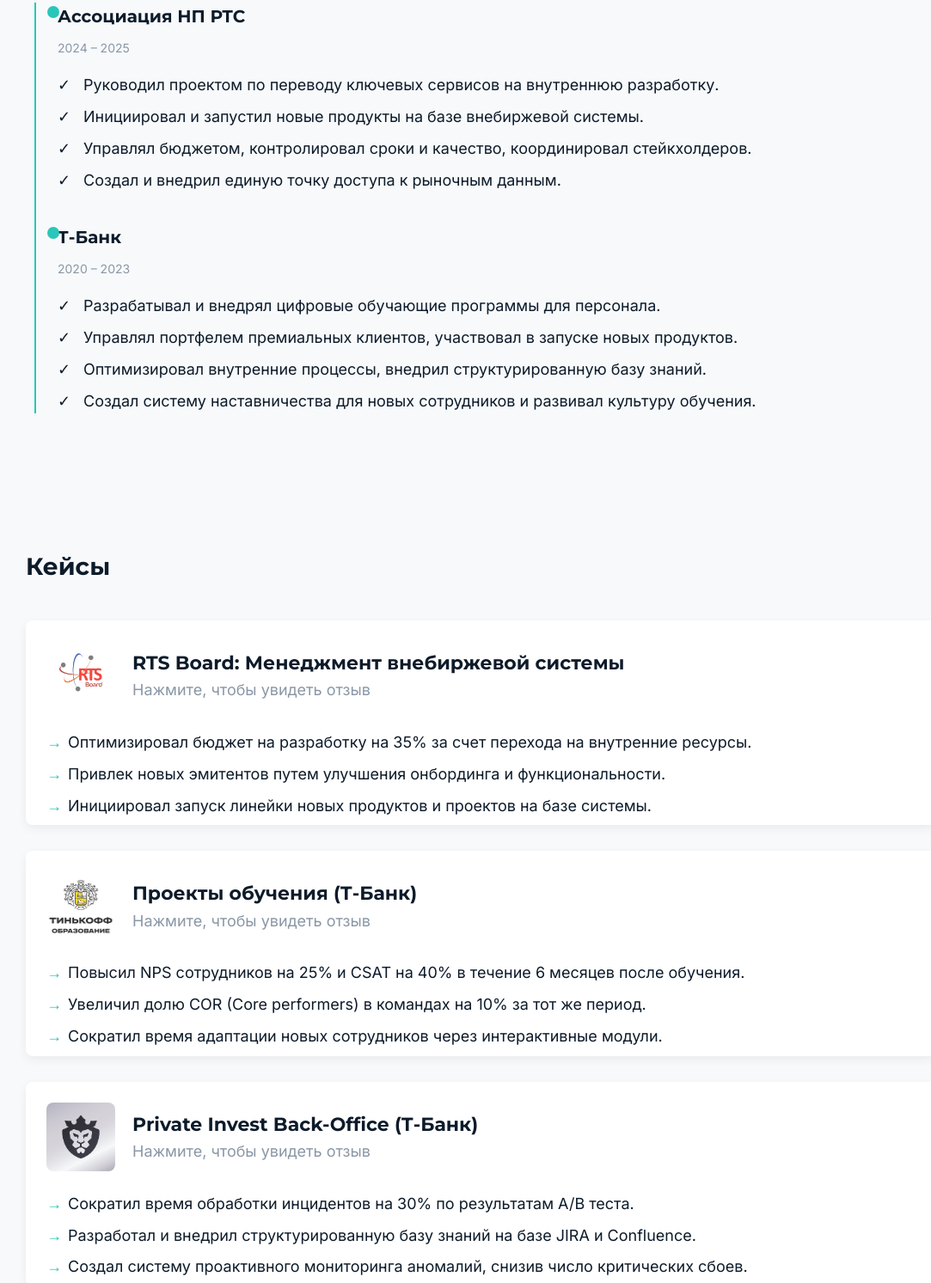
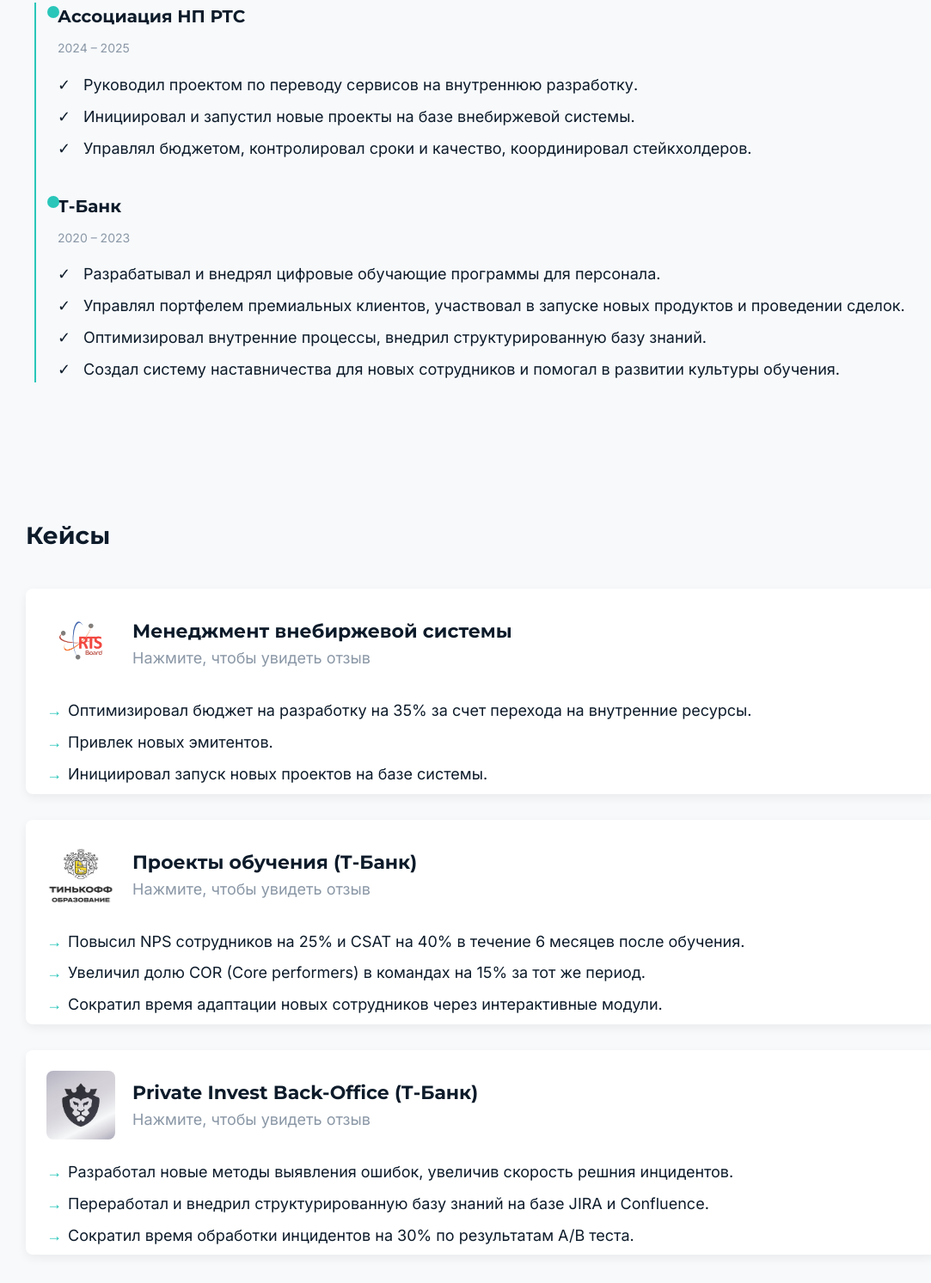
Before and after one commit to raliend/GROMOFF, a plain HTML site: page index.html in a window 1280 px wide. Shown: the part 882-2375 px from the top of the page at 86% size, without its empty margins (80-1163 px from the left). Drawn offline with Linux system fonts and the light colour scheme.

Commit message:
Update index.html

```diff
--- a/index.html
+++ b/index.html
@@ -136,7 +136,7 @@ footer{text-align: center; padding: 30px; color: var(--muted); font-size: 14px}
 <div class="lightning-container" id="lightning-container"></div>
 
 <nav>
-  <a class="logo" href="#">Данила Рощупко</a>
+  <a class="logo" href="#"><img src="AVATAR.JPG" alt="Фото Данилы"></a>
   <ul id="nav-list">
     <li><a href="#about">О себе</a></li>
     <li><a href="#experience">Опыт</a></li>
@@ -148,7 +148,7 @@ footer{text-align: center; padding: 30px; color: var(--muted); font-size: 14px}
 </nav>
 
 <section class="hero" id="top">
-  <img src="avatar.jpg" alt="Фото Данилы">
+  <img src="AVATAR.JPG" alt="Фото Данилы">
   <div>
     <h1>Данила Рощупко</h1>
     <p class="role">Product / Project Manager</p>
@@ -184,10 +184,9 @@ footer{text-align: center; padding: 30px; color: var(--muted); font-size: 14px}
       <h3>Ассоциация НП РТС</h3>
       <span class="period">2024 – 2025</span>
       <ul>
-        <li>Руководил проектом по переводу ключевых сервисов на внутреннюю разработку.</li>
-        <li>Инициировал и запустил новые продукты на базе внебиржевой системы.</li>
+        <li>Руководил проектом по переводу сервисов на внутреннюю разработку.</li>
+        <li>Инициировал и запустил новые проекты на базе внебиржевой системы.</li>
         <li>Управлял бюджетом, контролировал сроки и качество, координировал стейкхолдеров.</li>
-        <li>Создал и внедрил единую точку доступа к рыночным данным.</li>
       </ul>
     </div>
     <div class="item">
@@ -195,9 +194,9 @@ footer{text-align: center; padding: 30px; color: var(--muted); font-size: 14px}
       <span class="period">2020 – 2023</span>
       <ul>
         <li>Разрабатывал и внедрял цифровые обучающие программы для персонала.</li>
-        <li>Управлял портфелем премиальных клиентов, участвовал в запуске новых продуктов.</li>
+        <li>Управлял портфелем премиальных клиентов, участвовал в запуске новых продуктов и проведении сделок.</li>
         <li>Оптимизировал внутренние процессы, внедрил структурированную базу знаний.</li>
-        <li>Создал систему наставничества для новых сотрудников и развивал культуру обучения.</li>
+        <li>Создал систему наставничества для новых сотрудников и помогал в развитии культуры обучения.</li>
       </ul>
     </div>
   </div>
@@ -210,20 +209,20 @@ footer{text-align: center; padding: 30px; color: var(--muted); font-size: 14px}
             <div class="case-header">
                 <img src="rts-case.jpg" alt="RTS Board Case" class="case-icon">
                 <div class="case-title">
-                    <h3>RTS Board: Менеджмент внебиржевой системы</h3>
+                    <h3>Менеджмент внебиржевой системы</h3>
                     <p>Нажмите, чтобы увидеть отзыв</p>
                 </div>
             </div>
             <div class="case-content">
                  <ul>
                     <li>Оптимизировал бюджет на разработку на 35% за счет перехода на внутренние ресурсы.</li>
-                    <li>Привлек новых эмитентов путем улучшения онбординга и функциональности.</li>
-                    <li>Инициировал запуск линейки новых продуктов и проектов на базе системы.</li>
+                    <li>Привлек новых эмитентов.</li>
+                    <li>Инициировал запуск новых проектов на базе системы.</li>
                 </ul>
             </div>
             <div class="case-review">
                 <blockquote>Данила продемонстрировал выдающиеся навыки управления проектом, успешно реструктурировал команду и вывел процессы на новый уровень эффективности. Его вклад в оптимизацию бюджета был ключевым для нас.</blockquote>
-                <footer>— Директор департамента, НП РТС</footer>
+                <footer> — Руководитель отдела, НП РТС</footer>
             </div>
         </div>
 
@@ -238,13 +237,13 @@ footer{text-align: center; padding: 30px; color: var(--muted); font-size: 14px}
             <div class="case-content">
                 <ul>
                     <li>Повысил NPS сотрудников на 25% и CSAT на 40% в течение 6 месяцев после обучения.</li>
-                    <li>Увеличил долю COR (Core performers) в командах на 10% за тот же период.</li>
+                    <li>Увеличил долю COR (Core performers) в командах на 15% за тот же период.</li>
                     <li>Сократил время адаптации новых сотрудников через интерактивные модули.</li>
                 </ul>
             </div>
             <div class="case-review">
                 <blockquote>Программы обучения, разработанные под руководством Данилы, стали стандартом качества в нашем отделе. Он умеет находить подход к команде и превращать обучение в интересный и полезный процесс.</blockquote>
-                <footer>— Менеджер Координации обучения, Т-Банк</footer>
+                <footer>— Менеджер управления обучения, Т-Банк</footer>
             </div>
         </div>
 
@@ -258,13 +257,13 @@ footer{text-align: center; padding: 30px; color: var(--muted); font-size: 14px}
             </div>
             <div class="case-content">
                 <ul>
+                    <li>Разработал новые методы выявления ошибок, увеличив скорость решния инцидентов.</li>
+                    <li>Переработал и внедрил структурированную базу знаний на базе JIRA и Confluence.</li>
                     <li>Сократил время обработки инцидентов на 30% по результатам A/B теста.</li>
-                    <li>Разработал и внедрил структурированную базу знаний на базе JIRA и Confluence.</li>
-                    <li>Создал систему проактивного мониторинга аномалий, снизив число критических сбоев.</li>
                 </ul>
             </div>
             <div class="case-review">
-                <blockquote>Благодаря инициативе Данилы по оптимизации бэк-офиса мы смогли значительно ускорить решение технических проблем. Его аналитический склад ума и умение работать с логами были незаменимы.</blockquote>
+                <blockquote>Благодаря инициативам Данилы по оптимизации мы смогли значительно ускорить решение технических проблем. Его аналитический склад ума и умение работать с логами были незаменимы.</blockquote>
                 <footer>— Руководитель Private Invest, Т-Банк</footer>
             </div>
         </div>
@@ -306,7 +305,7 @@ footer{text-align: center; padding: 30px; color: var(--muted); font-size: 14px}
 </section>
 
 <footer>
-  © Данила Рощупко, 2025 • Сайт-резюме
+  © @ODIN337, 2025 • Сайт-визитка
 </footer>
 
 <script>
```
